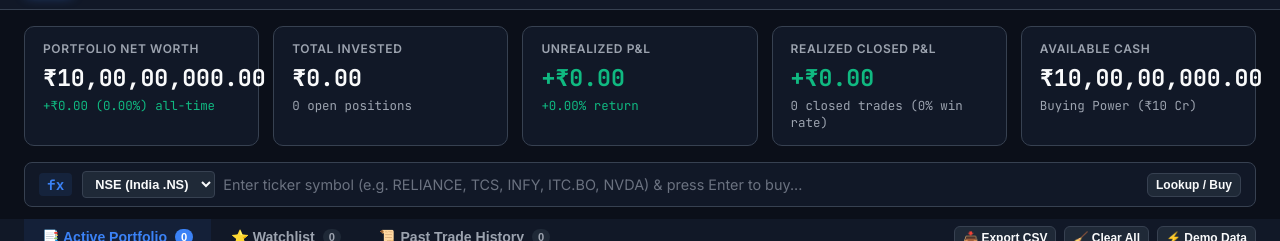
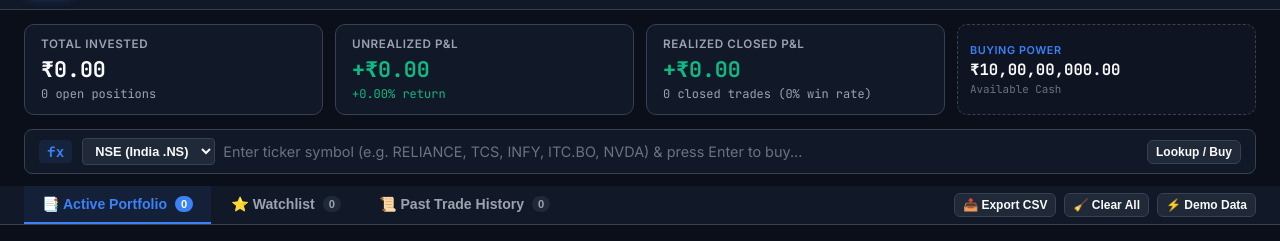
Before and after one commit to kushkar123/sheet-trader-pro, a plain HTML site: page index.html in a window 1280 px wide. Shown: the part 56-297 px from the top of the page. Drawn offline with Linux system fonts and the light colour scheme; no server answers.

Commit message:
Remove net worth card and make available cash card 50% smaller

```diff
--- a/app.js
+++ b/app.js
@@ -713,10 +713,13 @@ class SpreadsheetApp {
     const winRate = this.tradeHistory.length > 0 ? ((winCount / this.tradeHistory.length) * 100).toFixed(0) : 0;
 
     // Update DOM
-    document.getElementById('kpiNetWorth').textContent = this.formatCurrency(netWorth, this.displayCurrency);
+    const netEl = document.getElementById('kpiNetWorth');
+    if (netEl) netEl.textContent = this.formatCurrency(netWorth, this.displayCurrency);
     const netSub = document.getElementById('kpiNetWorthSub');
-    netSub.textContent = `${allTimePnl >= 0 ? '+' : ''}${this.formatCurrency(allTimePnl, this.displayCurrency)} (${allTimePct.toFixed(2)}%) all-time`;
-    netSub.className = `kpi-subtext ${allTimePnl >= 0 ? 'text-gain' : 'text-loss'}`;
+    if (netSub) {
+      netSub.textContent = `${allTimePnl >= 0 ? '+' : ''}${this.formatCurrency(allTimePnl, this.displayCurrency)} (${allTimePct.toFixed(2)}%) all-time`;
+      netSub.className = `kpi-subtext ${allTimePnl >= 0 ? 'text-gain' : 'text-loss'}`;
+    }
 
     document.getElementById('kpiInvested').textContent = this.formatCurrency(totalInvestedInDisplayCurr, this.displayCurrency);
     document.getElementById('kpiHoldingsCount').textContent = `${this.holdings.length} open position${this.holdings.length === 1 ? '' : 's'}`;
--- a/index.html
+++ b/index.html
@@ -56,12 +56,6 @@
   <!-- KPI Overview Ribbon -->
   <section class="kpi-ribbon">
     <div class="kpi-card">
-      <div class="kpi-label">Portfolio Net Worth</div>
-      <div id="kpiNetWorth" class="kpi-value">₹10,00,00,000.00</div>
-      <div id="kpiNetWorthSub" class="kpi-subtext text-gain">+₹0.00 (0.00%) all-time</div>
-    </div>
-
-    <div class="kpi-card">
       <div class="kpi-label">Total Invested</div>
       <div id="kpiInvested" class="kpi-value">₹0.00</div>
       <div id="kpiHoldingsCount" class="kpi-subtext" style="color: var(--text-secondary);">0 open positions</div>
@@ -79,10 +73,11 @@
       <div id="kpiWinRate" class="kpi-subtext" style="color: var(--text-secondary);">0 closed trades</div>
     </div>
 
-    <div class="kpi-card">
-      <div class="kpi-label">Available Cash</div>
+    <!-- 50% Smaller Compact Available Cash Card -->
+    <div class="kpi-card kpi-card-compact">
+      <div class="kpi-label" style="color: var(--accent-blue);">Buying Power</div>
       <div id="kpiCashBalance" class="kpi-value">₹10,00,00,000.00</div>
-      <div class="kpi-subtext" style="color: var(--text-secondary);">Buying Power (₹10 Cr)</div>
+      <div class="kpi-subtext" style="color: var(--text-muted);">Available Cash</div>
     </div>
   </section>
 
--- a/styles.css
+++ b/styles.css
@@ -204,9 +204,9 @@ body {
 /* KPI Overview Ribbon */
 .kpi-ribbon {
   display: grid;
-  grid-template-columns: repeat(auto-fit, minmax(200px, 1fr));
-  gap: 14px;
-  padding: 16px 24px;
+  grid-template-columns: repeat(auto-fit, minmax(180px, 1fr));
+  gap: 12px;
+  padding: 14px 24px;
   background: var(--bg-primary);
 }
 
@@ -214,8 +214,11 @@ body {
   background: var(--bg-secondary);
   border: 1px solid var(--border-color);
   border-radius: 10px;
-  padding: 14px 18px;
+  padding: 12px 16px;
   transition: transform 0.15s ease, border-color 0.15s ease;
+  display: flex;
+  flex-direction: column;
+  justify-content: center;
 }
 
 .kpi-card:hover {
@@ -223,13 +226,35 @@ body {
   transform: translateY(-1px);
 }
 
+/* 50% Smaller Compact Card */
+.kpi-card-compact {
+  padding: 8px 12px;
+  background: rgba(17, 24, 39, 0.7);
+  border-style: dashed;
+}
+
+.kpi-card-compact .kpi-label {
+  font-size: 0.68rem;
+  margin-bottom: 2px;
+}
+
+.kpi-card-compact .kpi-value {
+  font-size: 0.98rem;
+  font-weight: 700;
+}
+
+.kpi-card-compact .kpi-subtext {
+  font-size: 0.68rem;
+  margin-top: 2px;
+}
+
 .kpi-label {
-  font-size: 0.75rem;
+  font-size: 0.73rem;
   font-weight: 600;
   text-transform: uppercase;
   color: var(--text-secondary);
   letter-spacing: 0.05em;
-  margin-bottom: 6px;
+  margin-bottom: 4px;
   display: flex;
   justify-content: space-between;
   align-items: center;
@@ -237,15 +262,15 @@ body {
 
 .kpi-value {
   font-family: var(--font-mono);
-  font-size: 1.45rem;
+  font-size: 1.35rem;
   font-weight: 700;
   color: var(--text-primary);
 }
 
 .kpi-subtext {
-  font-size: 0.78rem;
+  font-size: 0.75rem;
   font-family: var(--font-mono);
-  margin-top: 4px;
+  margin-top: 3px;
   display: flex;
   align-items: center;
   gap: 4px;
```
